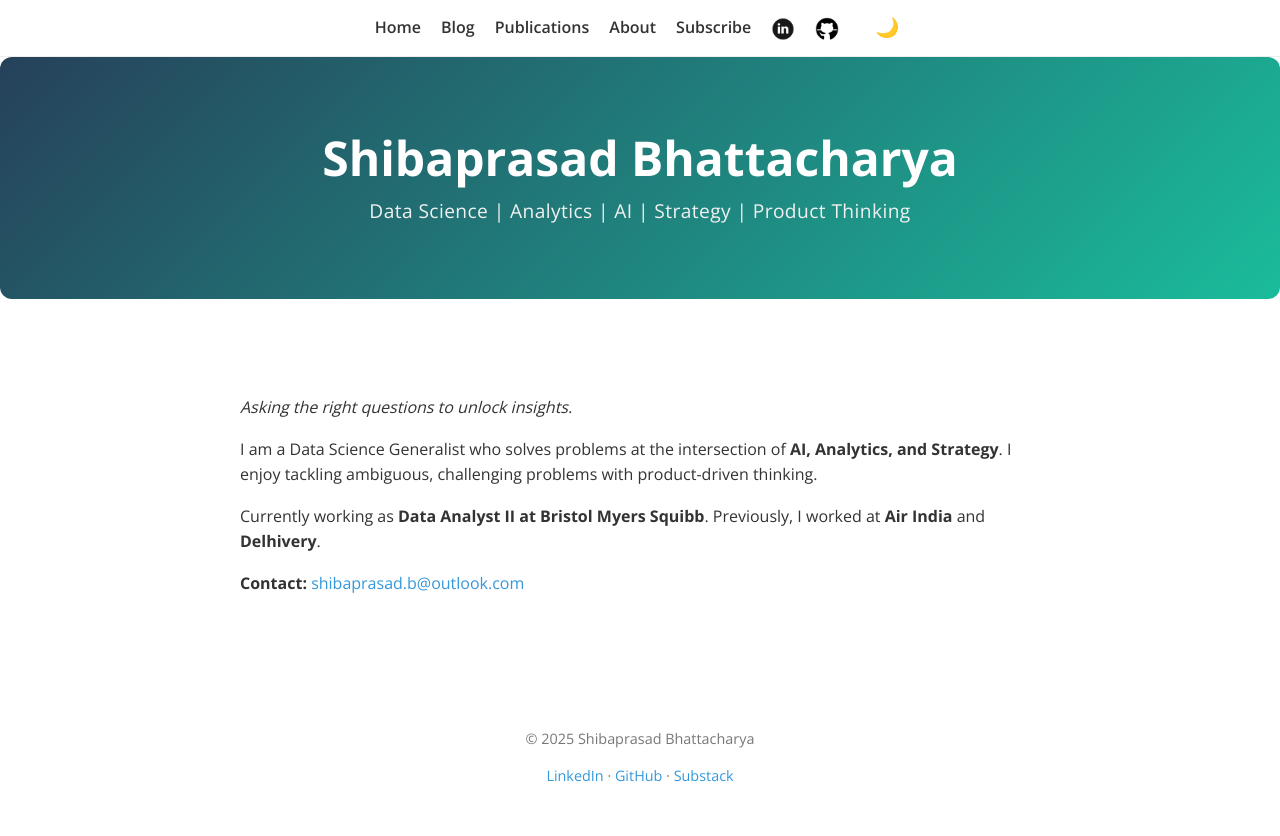
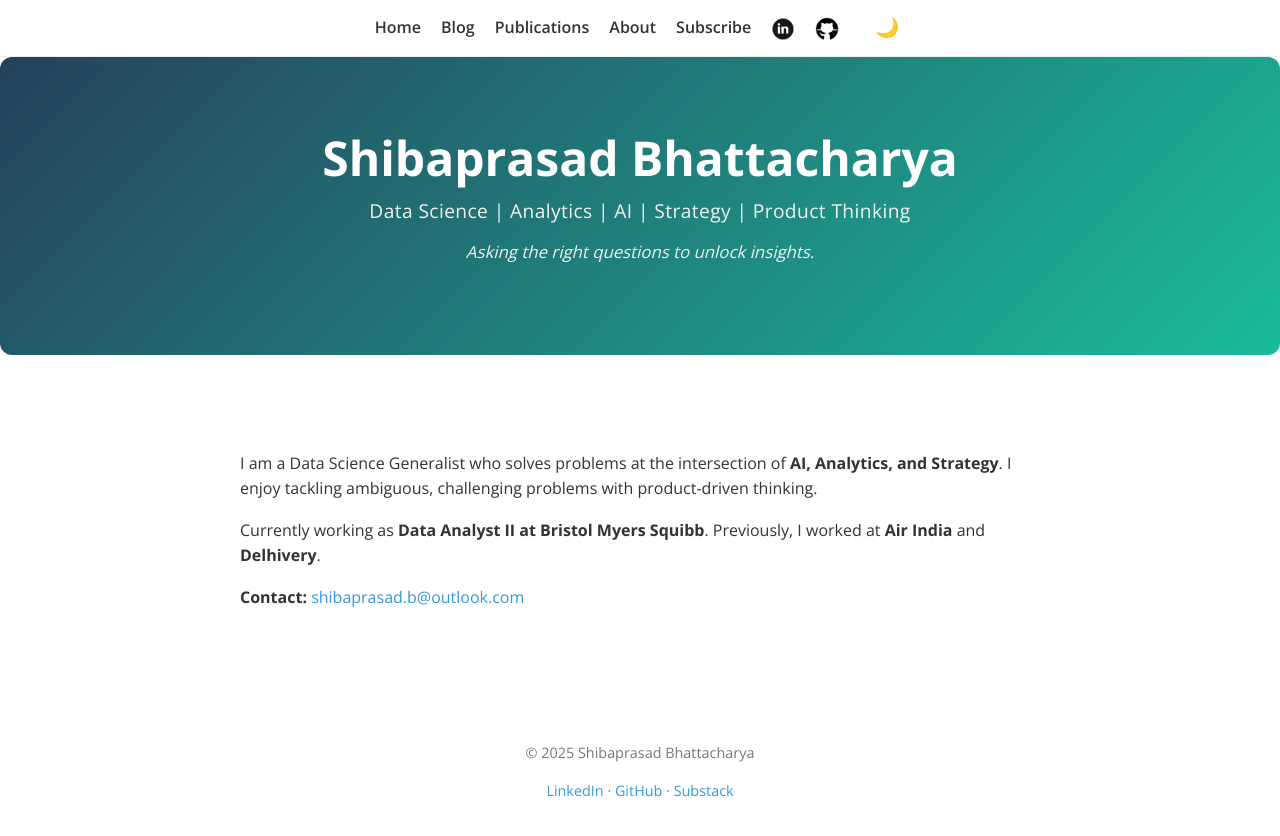
Before and after one commit to shibaprasadb/shibaprasadb.github.io, a Jekyll site: the page built from index.html, in a window 1280 px wide. Shown: the top 836 px of the page. Built offline with Jekyll 4.4.1, drawn with Linux system fonts in a browser that asks for light colours.

```diff
--- a/index.html
+++ b/index.html
@@ -8,12 +8,13 @@ title: Shibaprasad Bhattacharya
     <p class="hero-sub">
       Data Science | Analytics | AI | Strategy | Product Thinking
     </p>
+    <p class="hero-motto">
+      Asking the right questions to unlock insights.
+    </p>
   </div>
 </header>
 
 <div class="container">
-    <p><em>Asking the right questions to unlock insights.</em></p>
-
     <p>I am a Data Science Generalist who solves problems at the intersection of <strong>AI, Analytics, and Strategy</strong>. I enjoy tackling ambiguous, challenging problems with product-driven thinking.</p>
 
     <p>Currently working as <strong>Data Analyst II at Bristol Myers Squibb</strong>. Previously, I worked at <strong>Air India</strong> and <strong>Delhivery</strong>.</p>
--- a/style.css
+++ b/style.css
@@ -200,6 +200,14 @@ a:hover {
   margin: 0;
 }
 
+.hero-motto {
+  margin-top: 12px;
+  font-style: italic;
+  font-size: 1.05rem;
+  color: #f9f9f9;   /* softer white for contrast */
+  opacity: 0.95;
+}
+
 /* If your nav is sticky, give the next section a bit more top space */
 .container:first-of-type { scroll-margin-top: 80px; }
 
```
